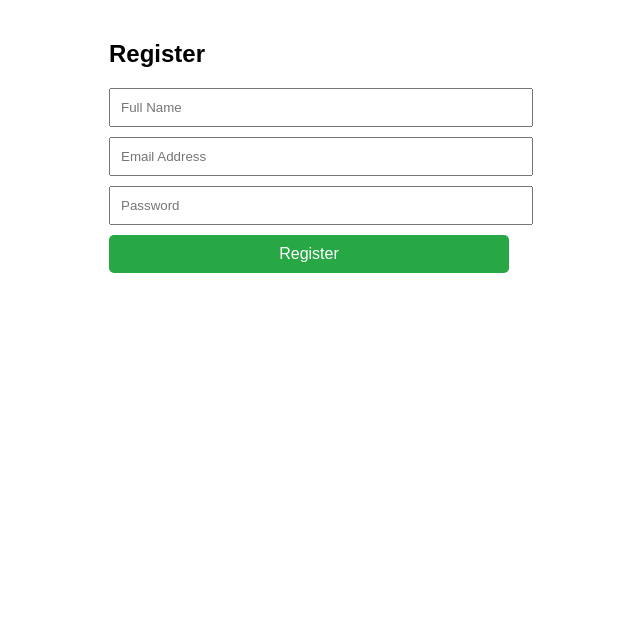
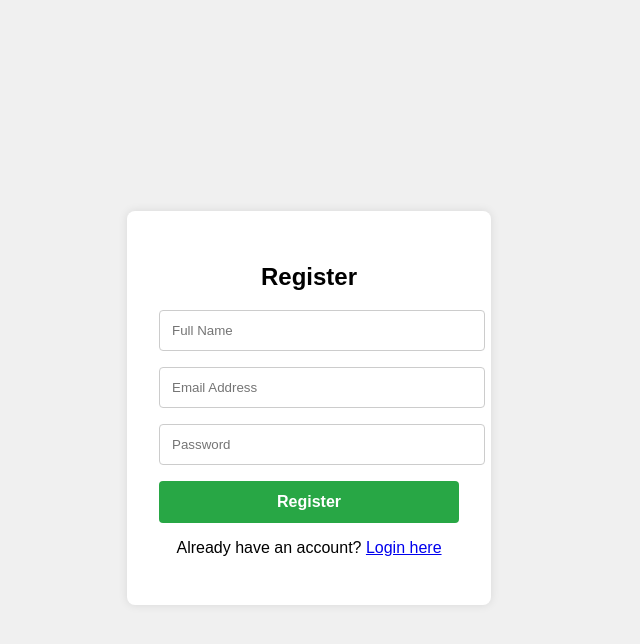
Before and after one commit to Nuel999/devconnect-frontend, a plain HTML site: page index.html in a window 1280 px wide. Shown: the whole page, without its empty margins (331-971 px from the left). Drawn offline with Linux system fonts and the light colour scheme.

Commit message:
Update register page style to match login page and add login link

```diff
--- a/index.html
+++ b/index.html
@@ -2,43 +2,66 @@
 <html lang="en">
 <head>
   <meta charset="UTF-8" />
-  <title>Register</title>
+  <title>Register - DevConnect</title>
+  <meta name="viewport" content="width=device-width, initial-scale=1.0"/>
   <style>
     body {
-      font-family: Arial;
-      padding: 20px;
-      max-width: 400px;
-      margin: auto;
+      font-family: sans-serif;
+      background: #f0f0f0;
+      display: flex;
+      justify-content: center;
+      align-items: center;
+      height: 100vh;
     }
 
-    input,
+    .container {
+      background: white;
+      padding: 2rem;
+      border-radius: 8px;
+      box-shadow: 0 0 10px rgba(0,0,0,0.1);
+      width: 300px;
+    }
+
+    h2 {
+      text-align: center;
+    }
+
+    input {
+      width: 100%;
+      padding: 0.75rem;
+      margin-bottom: 1rem;
+      border: 1px solid #ccc;
+      border-radius: 4px;
+    }
+
     button {
-      display: block;
       width: 100%;
-      margin: 10px 0;
-      padding: 10px;
+      padding: 0.75rem;
+      background-color: #28a745;
+      border: none;
+      color: white;
+      font-weight: bold;
+      cursor: pointer;
+      border-radius: 4px;
+    }
+
+    .message {
+      margin-top: 1rem;
+      text-align: center;
     }
 
     .success {
       color: green;
-      margin-top: 10px;
     }
 
     .error {
       color: red;
-      margin-top: 10px;
     }
 
-    /* Button Styles */
     #registerBtn {
       font-size: 16px;
-      background-color: #28a745;
-      color: white;
-      border: none;
-      border-radius: 5px;
-      cursor: pointer;
       position: relative;
-      transition: background-color 0.3s ease;
+      transition: background 0.3s ease;
     }
 
     #registerBtn:hover {
@@ -53,7 +76,7 @@
     #registerBtn.loading::after {
       content: '';
       position: absolute;
-      right: 14px;
+      right: 12px;
       top: 50%;
       width: 16px;
       height: 16px;
@@ -69,9 +92,15 @@
         transform: rotate(360deg);
       }
     }
+
+    .link {
+      text-align: center;
+      margin-top: 1rem;
+    }
   </style>
 </head>
 <body>
+  <div class="container">
     <h2>Register</h2>
     <form id="registerForm">
       <input type="text" id="name" placeholder="Full Name" required />
@@ -79,7 +108,11 @@
       <input type="password" id="password" placeholder="Password" required />
       <button id="registerBtn" type="submit">Register</button>
     </form>
-  <div id="message" class="error" style="white-space: pre-line;"></div>
+    <div class="link">
+      Already have an account? <a href="login.html">Login here</a>
+    </div>
+    <div id="message" class="message"></div>
+  </div>
 
   <script>
     const form = document.getElementById('registerForm');
```
Also changed, not shown: login.html (+5 -0 lines). Lines whose indentation alone changed are shown as unchanged.
